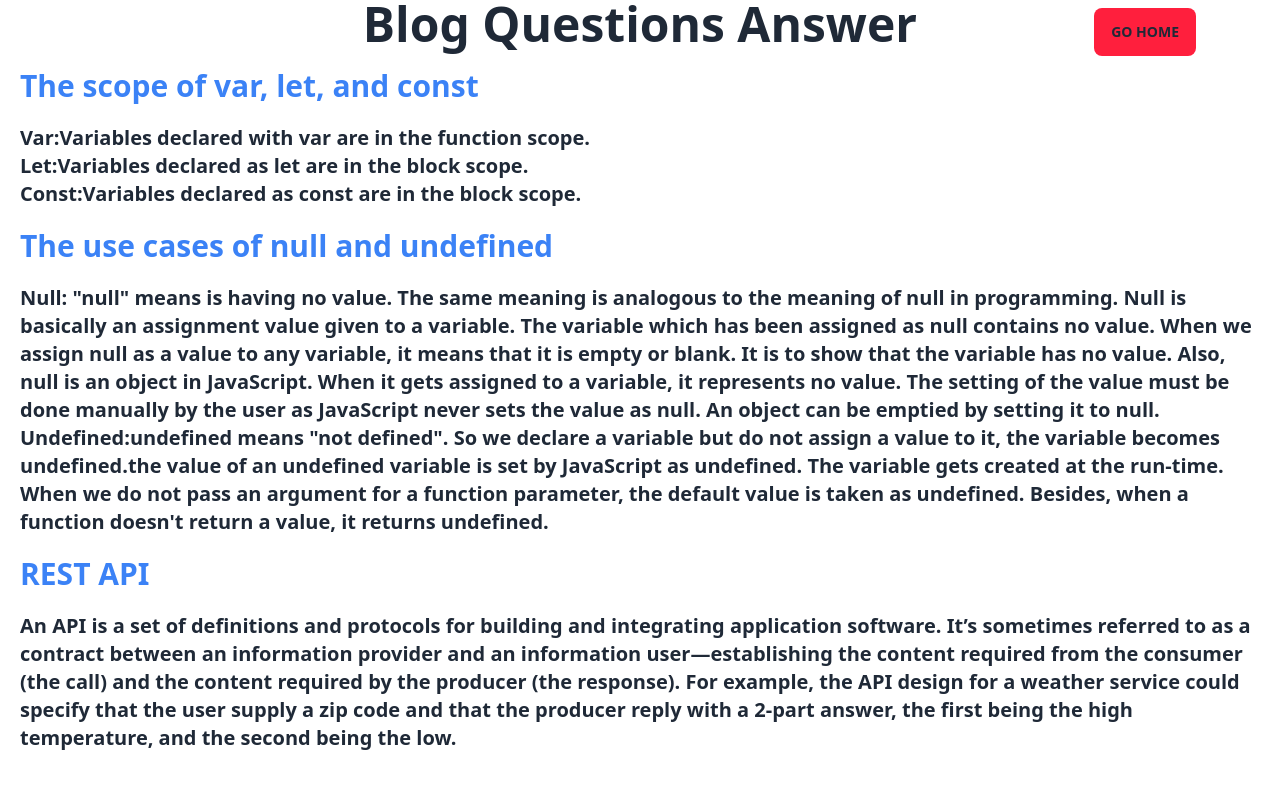
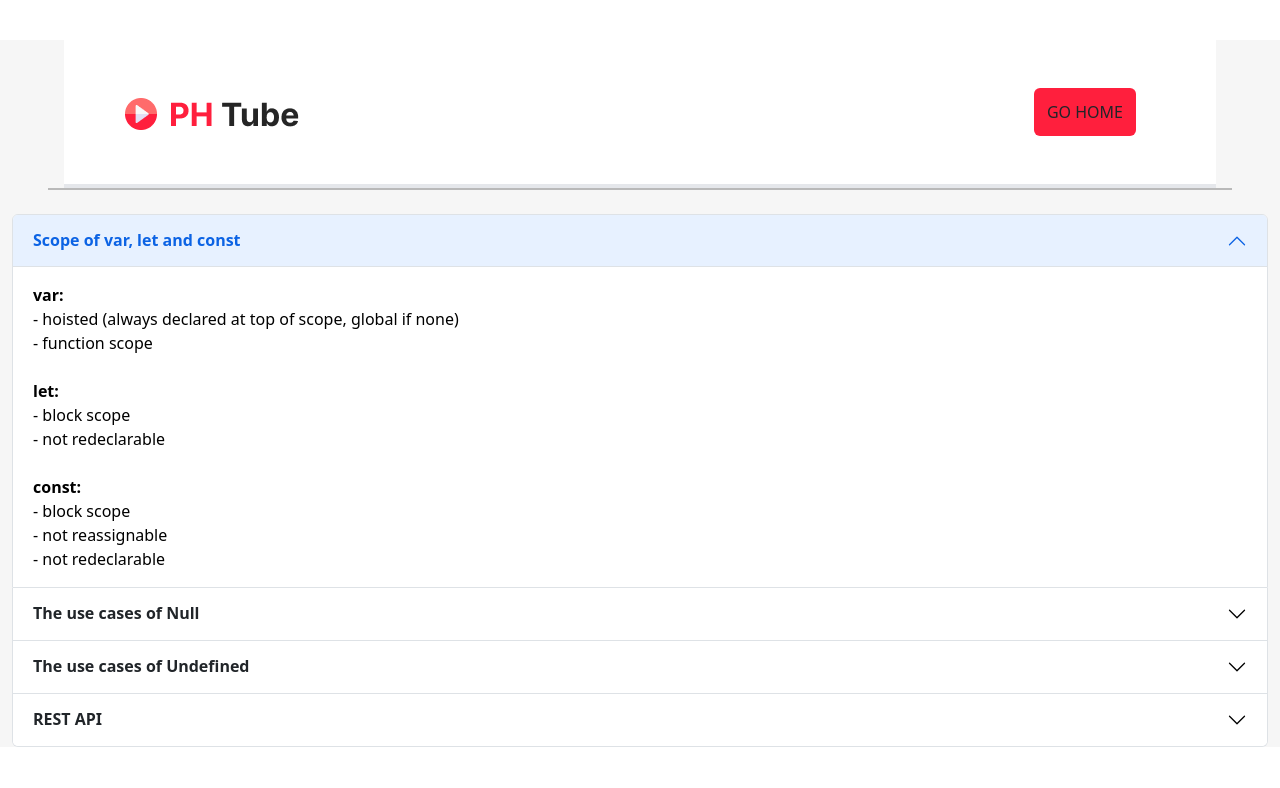
Before and after one commit to SanjidaMitu123/PHero-tube, a plain HTML site: page blog.html in a window 1280 px wide. Drawn offline with nearby package versions, Linux system fonts and the light colour scheme; no server answers.

Commit message:
final commit

```diff
--- a/blog.html
+++ b/blog.html
@@ -1,44 +1,122 @@
 <!DOCTYPE html>
 <html lang="en">
+
 <head>
     <meta charset="UTF-8">
+    <meta http-equiv="X-UA-Compatible" content="IE=edge">
     <meta name="viewport" content="width=device-width, initial-scale=1.0">
-    <title>blog</title>
+    <title>PhTube blog</title>
     <link href="https://cdn.jsdelivr.net/npm/daisyui@3.6.4/dist/full.css" rel="stylesheet" type="text/css" />
     <script src="https://cdn.tailwindcss.com"></script>
+    <!-- Bootstrap -->
+    <link rel="stylesheet" href="https://cdn.jsdelivr.net/npm/bootstrap@5.2.0/dist/css/bootstrap.min.css">
+
+    <!-- font-awsome -->
+    <script src="https://kit.fontawesome.com/b882eb77fc.js" crossorigin="anonymous"></script>
 </head>
+<style>
+    body {
+        background-color: #F6F6F6;
+    }
+</style>
+
 <body>
-    <header>
-    <h1 class="text-5xl text-center font-bold">Blog Questions Answer    <button onclick="gohome()" class="btn btn-ghost bg-[#FF1F3D] mr-1 hover:bg-[#25252533] text-center absolute top-2 right-20">Go Home </button></h1>
+    <header class=" my-4">
+        <!-- navbar start -->
+        <div class="navbar bg-base-100  border-solid border-b-4 flex-grow justify-between w-[90%] ml-[5%] p-5 mt-10 ">
+            <a class="btn btn-ghost normal-case text-xl " ><img src="./img/Logo.png" alt=""></a>
 
+            <button onclick="gohome()" class="btn btn-ghost bg-[#FF1F3D]  hover:bg-[#25252533] text-center absolute  right-20">Go Home </button>
+          </div>
+        <div class="mx-5 d-none d-md-block">
+            <hr style="height: 1.5px;
+            border: none;
+            background-color: black;">
+        </div>
+        <!-- navbar end -->
     </header>
     <main>
-        <h1 class="text-3xl font-bold m-5 text-blue-500"> The scope of var, let, and const</h1>
-        <p class="text-xl font-semibold m-5">
-                Var:Variables declared with var are in the function scope.<br>
-            Let:Variables declared as let are in the block scope. <br>
-            Const:Variables declared as const are in the block scope.
-        </p>
-        <h1 class="text-3xl font-bold m-5 text-blue-500">The use cases of null and undefined</h1>
-        <p class="text-xl font-semibold m-5">
-                Null: "null" means is having no value. The same meaning is analogous to the meaning of null in programming.
+        <section class="container">
+            <div class="accordion" id="accordionPanelsStayOpenExample">
+                <div class="accordion-item">
+                    <h2 class="accordion-header" id="panelsStayOpen-headingOne">
+                        <button class="accordion-button fw-bold" type="button" data-bs-toggle="collapse"
+                            data-bs-target="#panelsStayOpen-collapseOne" aria-expanded="true"
+                            aria-controls="panelsStayOpen-collapseOne">
+                            Scope of var, let and const
+                        </button>
+                    </h2>
+                    <div id="panelsStayOpen-collapseOne" class="accordion-collapse collapse show"
+                        aria-labelledby="panelsStayOpen-headingOne">
+                        <div class="accordion-body">
+                            <strong>var:</strong> <br>
+                            - hoisted (always declared at top of scope, global if none) <br>
+                            - function scope <br><br>
+                            <strong>let:</strong> <br>
+                            - block scope <br>
+                            - not redeclarable <br><br>
+                            <strong>const:</strong> <br>
+                            - block scope <br>
+                            - not reassignable <br>
+                            - not redeclarable <br>
+                        </div>
+                    </div>
+                </div>
+                <div class="accordion-item">
+                    <h2 class="accordion-header" id="panelsStayOpen-headingTwo">
+                        <button class="accordion-button collapsed fw-bold" type="button" data-bs-toggle="collapse"
+                            data-bs-target="#panelsStayOpen-collapseTwo" aria-expanded="false"
+                            aria-controls="panelsStayOpen-collapseTwo">
+                            The use cases of Null
+                        </button>
+                    </h2>
+                    <div id="panelsStayOpen-collapseTwo" class="accordion-collapse collapse"
+                        aria-labelledby="panelsStayOpen-headingTwo">
+                        <div class="accordion-body">
+                            <strong>Null:</strong>"null" means is having no value. The same meaning is analogous to the meaning of null in programming.
 
-                Null is basically an assignment value given to a variable. The variable which has been assigned as null contains no value.
+                            Null is basically an assignment value given to a variable. The variable which has been assigned as null contains no value.
 
-                When we assign null as a value to any variable, it means that it is empty or blank. It is to show that the variable has no value. Also, null is an object in JavaScript. When it gets assigned to a variable, it represents no value. The setting of the value must be done manually by the user as JavaScript never sets the value as null. An object can be emptied by setting it to null.<br>
-            Undefined:undefined means "not defined". So we declare a variable but do not assign a value to it, the variable becomes undefined.the value of an undefined variable is set by JavaScript as undefined. The variable gets created at the run-time. When we do not pass an argument for a function parameter, the default value is taken as undefined. Besides, when a function doesn't return a value, it returns undefined. <br>
-        </p>
-        <h1 class="text-3xl font-bold m-5 text-blue-500">REST API</h1>
-        <p class="text-xl font-semibold m-5">
-
-            An API is a set of definitions and protocols for building and integrating application software. It’s sometimes referred to as a contract between an information provider and an information user—establishing the content required from the consumer (the call) and the content required by the producer (the response). For example, the API design for a weather service could specify that the user supply a zip code and that the producer reply with a 2-part answer, the first being the high temperature, and the second being the low.
-        </p>
-
+                            When we assign null as a value to any variable, it means that it is empty or blank. It is to show that the variable has no value. Also, null is an object in JavaScript. When it gets assigned to a variable, it represents no value. The setting of the value must be done manually by the user as JavaScript never sets the value as null. An object can be emptied by setting it to null.
+                        </div>
+                    </div>
+                </div>
+                <div class="accordion-item">
+                    <h2 class="accordion-header" id="panelsStayOpen-headingThree">
+                        <button class="accordion-button collapsed fw-bold" type="button" data-bs-toggle="collapse"
+                            data-bs-target="#panelsStayOpen-collapseThree" aria-expanded="false"
+                            aria-controls="panelsStayOpen-collapseThree">
+                            The use cases of Undefined
+                        </button>
+                    </h2>
+                    <div id="panelsStayOpen-collapseThree" class="accordion-collapse collapse"
+                        aria-labelledby="panelsStayOpen-headingThree">
+                        <div class="accordion-body">
+                            <strong>Undefined:</strong>undefined means "not defined". So we declare a variable but do not assign a value to it, the variable becomes undefined.the value of an undefined variable is set by JavaScript as undefined. The variable gets created at the run-time. When we do not pass an argument for a function parameter, the default value is taken as undefined. Besides, when a function doesn't return a value, it returns undefined.
+                            </li>
+                        </div>
+                    </div>
+                </div>
+                <div class="accordion-item">
+                    <h2 class="accordion-header" id="panelsStayOpen-headingFour">
+                        <button class="accordion-button collapsed fw-bold" type="button" data-bs-toggle="collapse"
+                            data-bs-target="#panelsStayOpen-collapseFour" aria-expanded="false"
+                            aria-controls="panelsStayOpen-collapseFour">
+                            REST API
+                        </button>
+                    </h2>
+                    <div id="panelsStayOpen-collapseFour" class="accordion-collapse collapse"
+                        aria-labelledby="panelsStayOpen-headingFour">
+                        <div class="accordion-body">
+                            An API is a set of definitions and protocols for building and integrating application software. It’s sometimes referred to as a contract between an information provider and an information user—establishing the content required from the consumer (the call) and the content required by the producer (the response). For example, the API design for a weather service could specify that the user supply a zip code and that the producer reply with a 2-part answer, the first being the high temperature, and the second being the low.
+                        </div>
+                    </div>
+                </div>
+            </div>
+        </section>
     </main>
-    <footer>
-
-    </footer>
-
+    <script src="https://cdn.jsdelivr.net/npm/bootstrap@5.2.0/dist/js/bootstrap.bundle.min.js"></script>
     <script src="./tube.js"></script>
 </body>
+
 </html>
--- a/tube.js
+++ b/tube.js
@@ -26,7 +26,7 @@ const loadvideos = async (catId) => {
     const cards = document.getElementById("card-container");
     cards.innerHTML = " ";
 
-    console.log(data.data);
+    console.log(data.data)
     if (data.data.length == "")
     {
       const div = document.createElement('div');
@@ -38,7 +38,7 @@ const loadvideos = async (catId) => {
     else{
     data.data.forEach((videos)=>{
 
-        // console.log(videos.others.views.slice(0,3));
+
 
        function hr(sec){
         const hours = Math.floor(sec / 3600);
@@ -46,6 +46,8 @@ const loadvideos = async (catId) => {
         return `${hours}hrs ${minutes}min ago`
        }
        const time = hr(parseInt(videos.others.posted_date));
+
+
 
 
       const div = document.createElement('div');
@@ -70,10 +72,9 @@ const loadvideos = async (catId) => {
 
 
 
+const sortvideoes = async (cid) => {
 
-const sortvideoes = async (catId) => {
-
-const res = await fetch(`https://openapi.programming-hero.com/api/videos/category/${catId}`);
+const res = await fetch(`https://openapi.programming-hero.com/api/videos/category/${cid}`);
 const data = await res.json();
 const cards = document.getElementById("card-container");
 cards.innerHTML = " ";
```
Also changed, not shown: index.html (+2 -2 lines).
